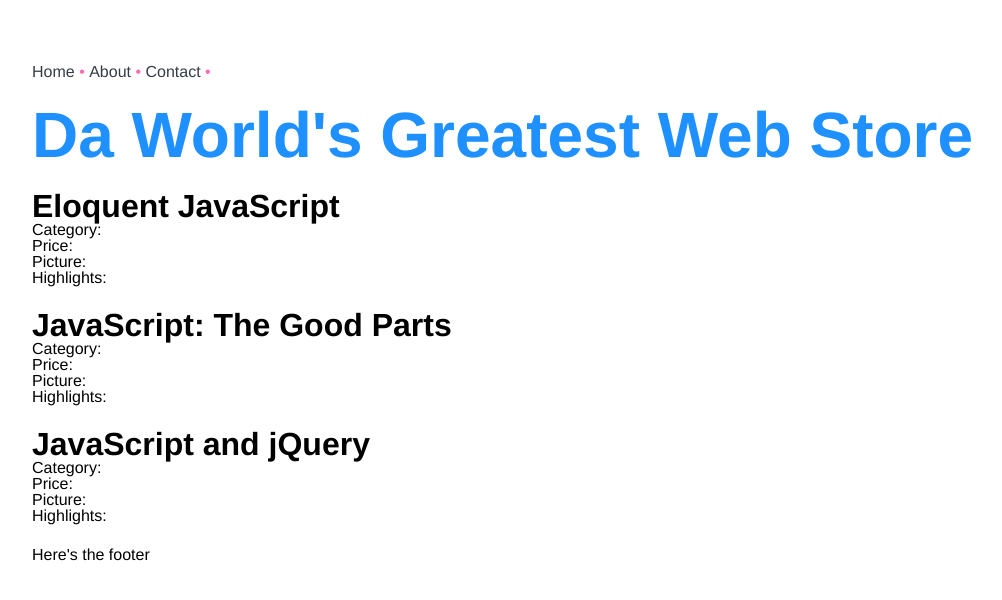
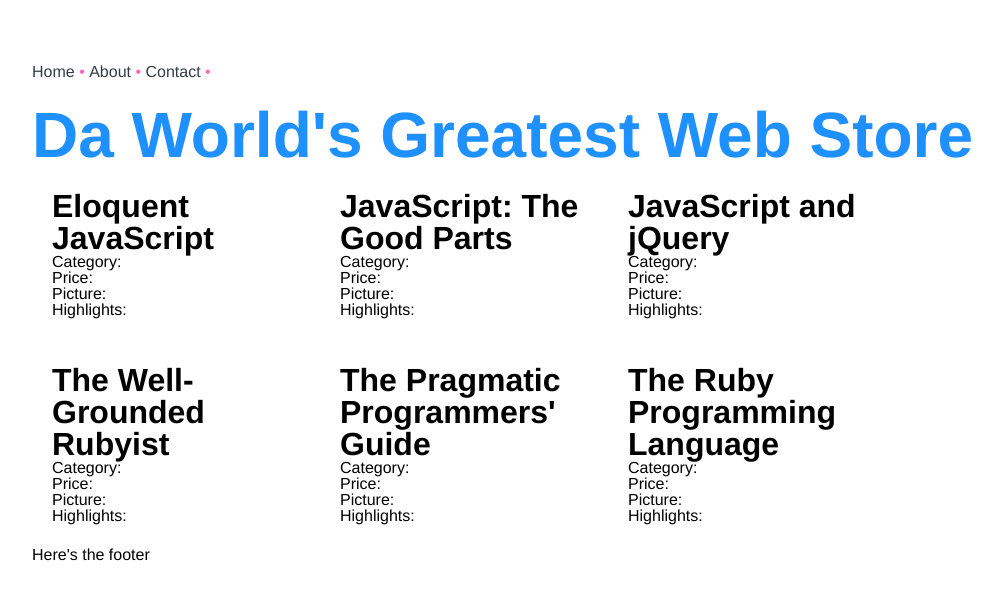
Before and after one commit to ohhheyyyy/webstore, a plain HTML site: page index.html in a window 1280 px wide. Shown: the whole page, without its empty margins (32-1034 px from the left). Drawn offline with nearby package versions, Linux system fonts and the light colour scheme.

Commit message:
Add page content

```diff
--- a/index.html
+++ b/index.html
@@ -5,8 +5,9 @@
     <meta charset="utf-8">
     <meta http-equiv="X-UA-Compatible" content="IE=edge">
     <title>Remote Prep Week 3 Day 5 Hackathon | Webstore</title>
+    <link rel="stylesheet" href="https://maxcdn.bootstrapcdn.com/font-awesome/4.4.0/css/font-awesome.min.css">
+    <link rel="stylesheet" type="text/css" href="styles/modestgrid.css">
     <link rel="stylesheet" type="text/css" href="styles/style.css">
-    <link rel="stylesheet" type="text/css" href="styles/modestgrid.css.css">
     <script src="https://ajax.googleapis.com/ajax/libs/jquery/2.1.4/jquery.min.js"></script>
 </head>
 
@@ -22,21 +23,26 @@
     </header>
     <div id="primaryContent">
         <h1>Da World's Greatest Web Store</h1>
-        <div id="ejs" class="itemContainers programming">
+        <div class="wrapper">
+        <div class="row">
+          <div id="ejs" class="itemContainers javascript dt-3 tl-3 tp-3 ml-3 mp-3">
               <h3>Eloquent JavaScript</h3>
               <div class="category"></div>
               <div class="price"></div>
               <div class="picture"></div>
               <div class="highlights"></div>
           </div>
-        <div id="jstgp" class="itemContainers programming">
+
+          <div id="jstgp" class="itemContainers javascript dt-3 tl-3 tp-3 ml-3 mp-3">
               <h3>JavaScript: The Good Parts</h3>
               <div class="category"></div>
               <div class="price"></div>
               <div class="picture"></div>
               <div class="highlights"></div>
+
         </div>
-        <div id="jsjq" class="itemContainers programming">
+
+          <div id="jsjq" class="itemContainers javascript dt-3 tl-3 tp-3 ml-3 mp-3">
               <h3>JavaScript and jQuery</h3>
               <div class="category"></div>
               <div class="price"></div>
@@ -44,6 +50,32 @@
               <div class="highlights"></div>
           </div>
         </div>
+        <div class="row">
+          <div id="twgr" class="itemContainers ruby dt-3 tl-3 tp-3 ml-3 mp-3">
+            <h3>The Well-Grounded Rubyist</h3>
+            <div class="category"></div>
+              <div class="price"></div>
+              <div class="picture"></div>
+              <div class="highlights"></div>
+          </div>
+          <div id="ppgr" class="itemContainers ruby dt-3 tl-3 tp-3 ml-3 mp-3">
+          <h3>The Pragmatic Programmers' Guide</h3>
+            <div class="category"></div>
+              <div class="price"></div>
+              <div class="picture"></div>
+              <div class="highlights"></div>
+          </div>
+          <div id="trpl" class="itemContainers ruby dt-3 tl-3 tp-3 ml-3 mp-3">
+            <h3>The Ruby Programming Language</h3>
+            <div class="category"></div>
+              <div class="price"></div>
+              <div class="picture"></div>
+              <div class="highlights"></div>
+          </div>
+        </div>
+
+    </div>
+    </div>
     <footer>Here's the footer</footer>
 </body>
 
```
Lines whose indentation alone changed are shown as unchanged.
